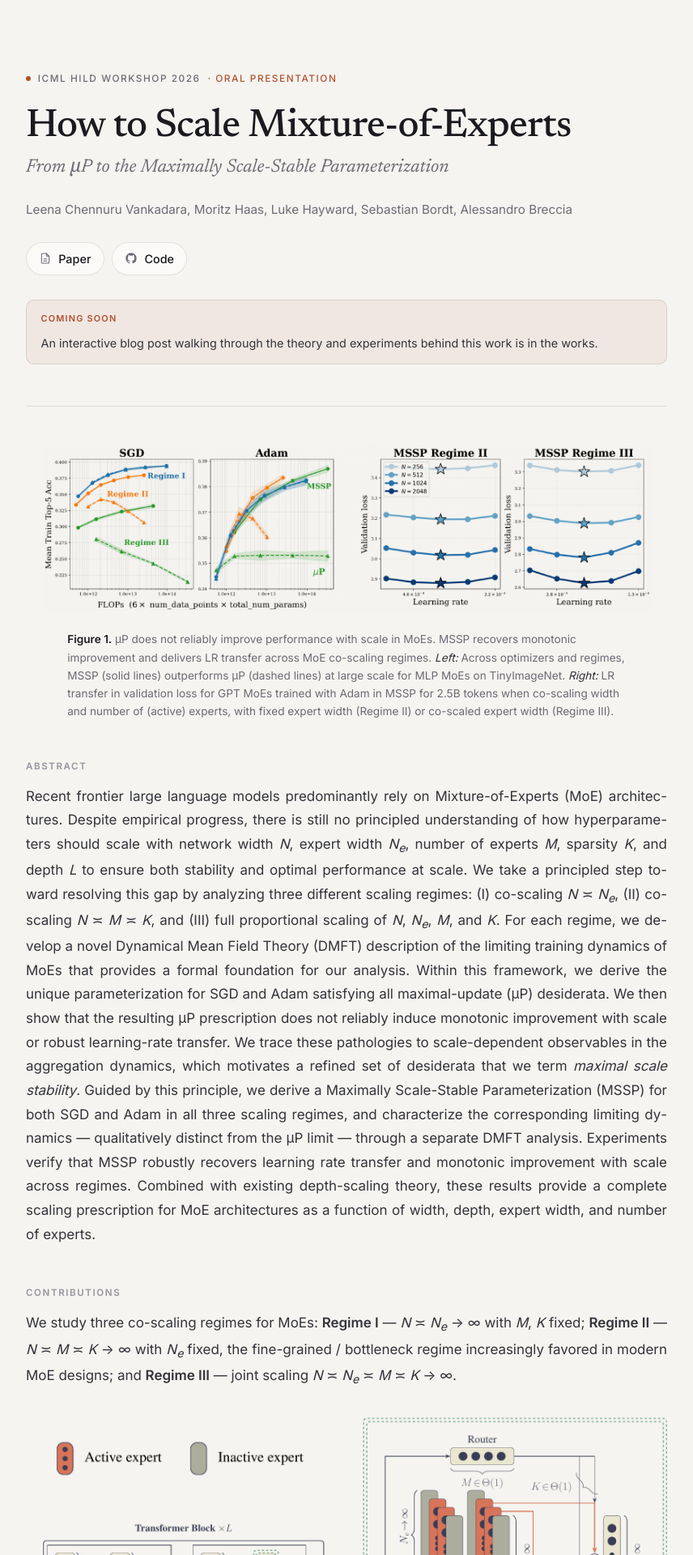
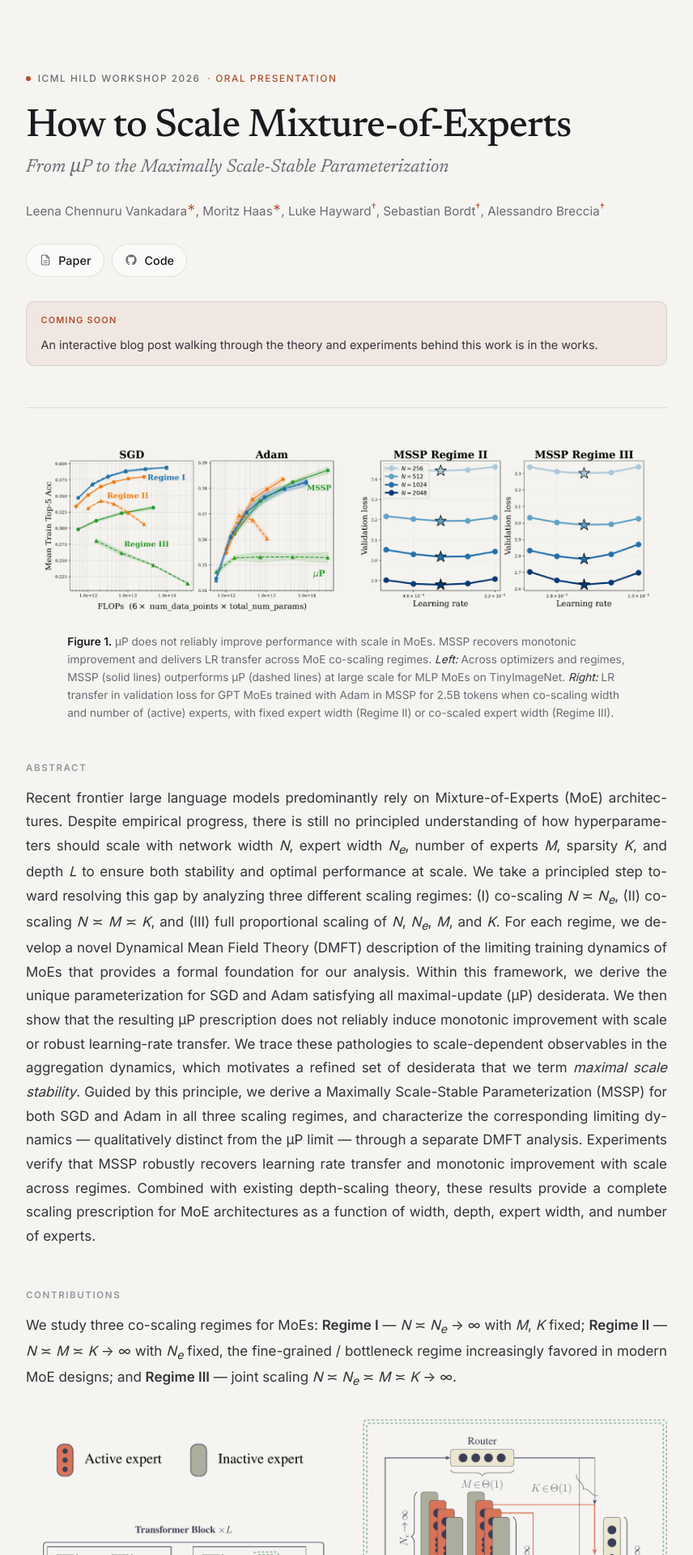
Before and after one commit to leenachennuru/leenacvankadara.com, a Jekyll site: the page built from _projects/2026_scaling-mixture-of-experts.md, in a window 1280 px wide. Shown: the top 1920 px of the page at 81% size, without its empty margins (212-1068 px from the left). Built offline with Jekyll 4.4.1, drawn with Linux system fonts in a browser that asks for light colours; some of the changed text lies outside the part shown.

Commit message:
Add equal-contribution author marks to MoE project page
Stars for the two equal first authors, daggers for the three equal contributors, with a legend in the footer.

Co-Authored-By: Claude Opus 4.8 <noreply@anthropic.com>

```diff
--- a/_layouts/paper.html
+++ b/_layouts/paper.html
@@ -230,12 +230,14 @@
 
     /* ---- Footer ---- */
     .foot {
-      display: flex; flex-wrap: wrap; gap: 0.5rem 1.2rem; justify-content: space-between;
       margin-top: clamp(3rem, 7vw, 4.5rem);
       padding-top: 1.4rem;
       border-top: 1px solid var(--line);
       font-size: 0.78rem; color: var(--faint);
     }
+    .foot__note { margin: 0 0 0.85rem; color: var(--muted); }
+    .foot__meta { display: flex; flex-wrap: wrap; gap: 0.5rem 1.2rem; justify-content: space-between; }
+    .authors__mark { color: var(--accent); }
     .foot a { color: var(--muted); text-decoration: none; border-bottom: 1px solid var(--line); }
     .foot a:hover { color: var(--ink); border-color: var(--ink); }
   </style>
@@ -249,7 +251,7 @@
       <h1 class="title">{{ page.title }}</h1>
       {% if page.subtitle %}<p class="subtitle">{{ page.subtitle }}</p>{% endif %}
       {% if page.authors %}
-      <p class="authors">{% for a in page.authors %}{% if a.me %}<strong>{{ a.name }}</strong>{% else %}{{ a.name }}{% endif %}{% unless forloop.last %}, {% endunless %}{% endfor %}</p>
+      <p class="authors">{% for a in page.authors %}{{ a.name }}{% if a.mark %}<sup class="authors__mark">{{ a.mark }}</sup>{% endif %}{% unless forloop.last %}, {% endunless %}{% endfor %}</p>
       {% endif %}
       {% if page.links %}
       <nav class="actions">
@@ -274,8 +276,11 @@
     {{ content }}
 
     <footer class="foot">
-      {% if page.arxiv %}<span>arXiv:{{ page.arxiv }}</span>{% endif %}
-      {% if page.venue %}<span>{{ page.venue }}</span>{% endif %}
+      {% if page.author_note %}<p class="foot__note">{{ page.author_note }}</p>{% endif %}
+      <div class="foot__meta">
+        {% if page.arxiv %}<span>arXiv:{{ page.arxiv }}</span>{% endif %}
+        {% if page.venue %}<span>{{ page.venue }}</span>{% endif %}
+      </div>
     </footer>
   </main>
 
```
Also changed, not shown: _projects/2026_scaling-mixture-of-experts.md (+6 -0 lines), 1 other file.
